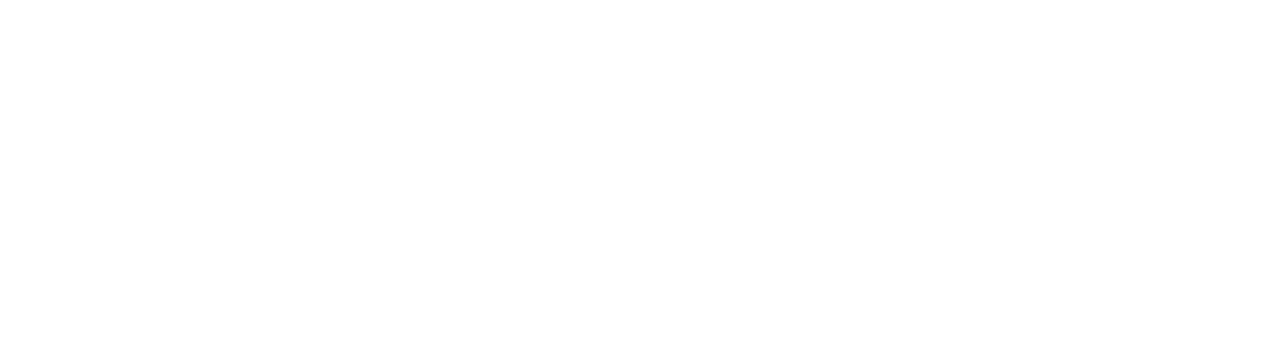
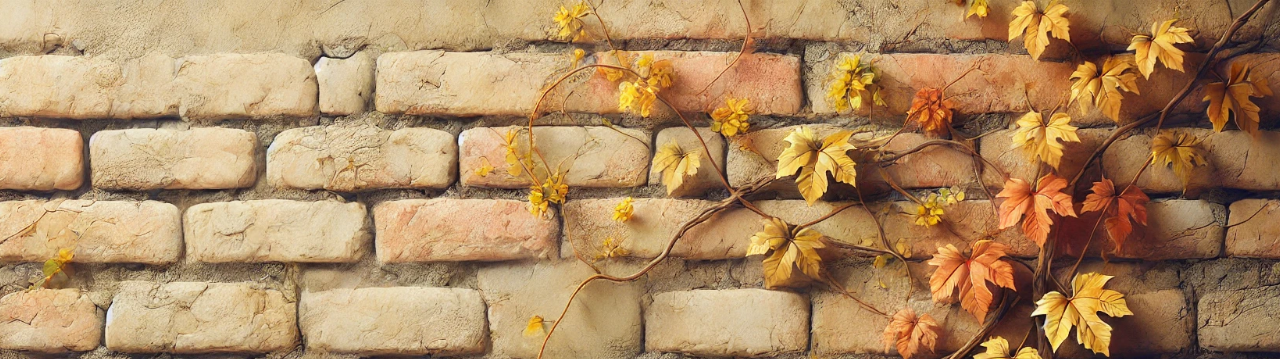
Before and after one commit to check-it-in/check-it-in.github.io, a plain HTML site: page index.html in a window 1280 px wide. Shown: the top 359 px of the page. Drawn offline with Linux system fonts and the light colour scheme.

Commit message:
Update index.html

```diff
--- a/index.html
+++ b/index.html
@@ -14,7 +14,7 @@
             align-items: center;
             justify-content: center;
             height: 100vh;
-            background-image: url("back123.jpg");
+            background-image: url("back123.webp");
             background-size: cover;
             background-position: center;
             text-align: center;
```
